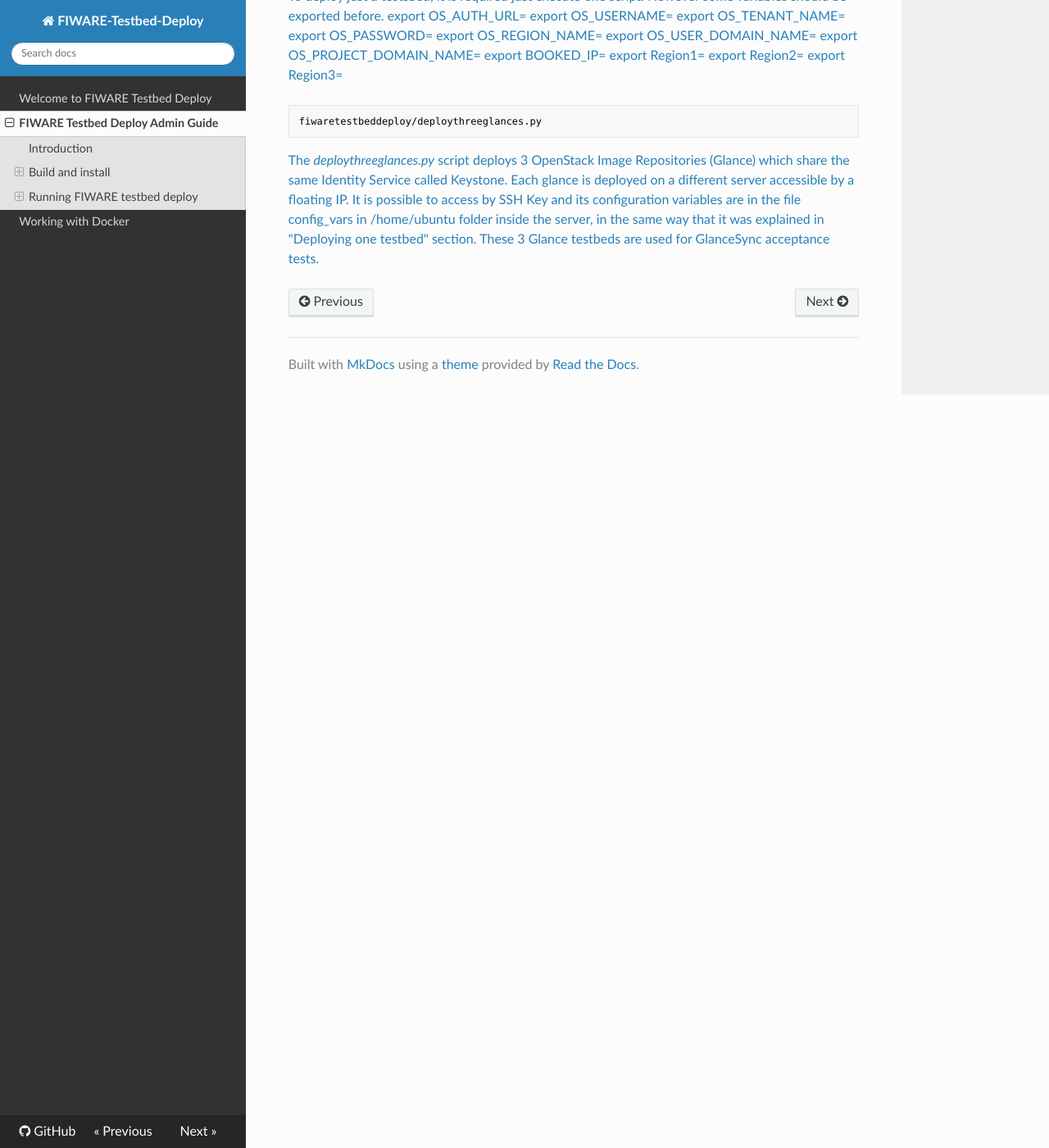
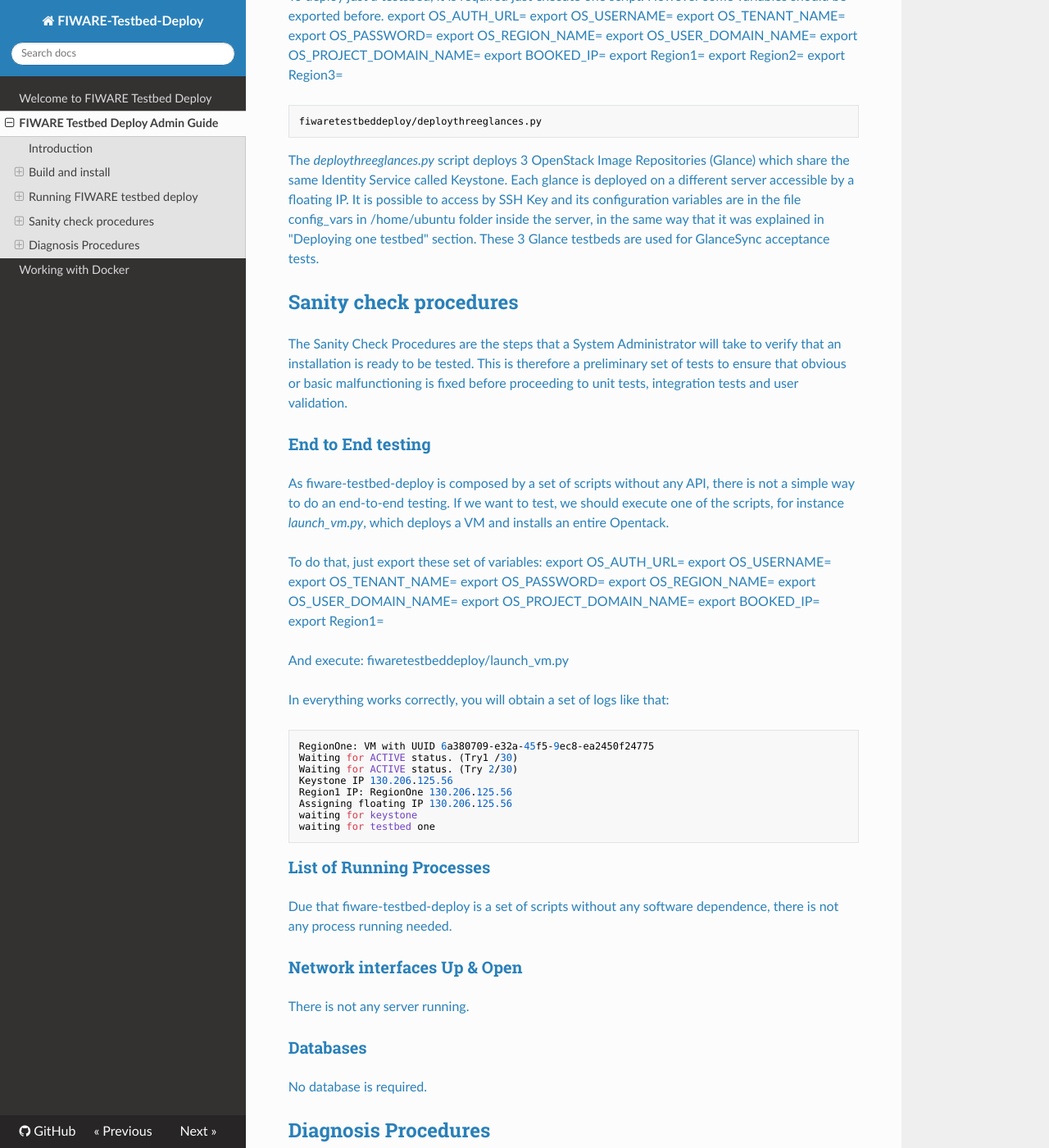
Before and after one commit to flopezag/fiware-testbed-deploy, an MkDocs documentation site: the page built from doc/admin.md, in a window 1280 px wide and 1400 px high, scrolled down 1928 px. Shown: the whole window at 82% size. Built offline with MkDocs 1.6.1, drawn with Linux system fonts in a browser that asks for light colours; nearby versions of some CDN libraries; comment, search, counter and statistics services are not loaded; old or Windows-style settings are respelled for this version of MkDocs; some of the changed text lies outside the part shown.

Commit message:
Including Installation Verification (Sanity Check)

```diff
--- a/doc/admin.md
+++ b/doc/admin.md
@@ -105,3 +105,84 @@
 It is possible to access by SSH Key and its configuration variables are in the file config_vars in
 /home/ubuntu folder inside the server, in the same way that it was explained in "Deploying one testbed"
 section. These 3 Glance testbeds are used for GlanceSync acceptance tests.
+
+## Sanity check procedures
+
+The Sanity Check Procedures are the steps that a System Administrator
+will take to verify that an installation is ready to be tested. This is
+therefore a preliminary set of tests to ensure that obvious or basic
+malfunctioning is fixed before proceeding to unit tests, integration
+tests and user validation.
+
+### End to End testing
+
+As fiware-testbed-deploy is composed by a set of scripts without any API, there
+is not a simple way to do an end-to-end testing. If we want to test, we should execute
+one of the scripts, for instance *launch_vm.py*, which deploys a VM and installs an entire
+Opentack.
+
+To do that, just export these set of variables:
+    export OS_AUTH_URL=<the authentication URL for the keystone in the Cloud>
+    export OS_USERNAME=<a user with an account in the Cloud>
+    export OS_TENANT_NAME=<a project name from the account in the Cloud>
+    export OS_PASSWORD=<the password for an account in the Cloud>
+    export OS_REGION_NAME=<the region name>
+    export OS_USER_DOMAIN_NAME=<OpenStack user domain name>
+    export OS_PROJECT_DOMAIN_NAME=<OpenStack project domain name>
+    export BOOKED_IP=<a booked IP in your Cloud infrastructure to deploy the VM>
+    export Region1=<the name for the region of the Cloud to be deployed>
+
+And execute:
+    fiwaretestbeddeploy/launch_vm.py
+
+In everything works correctly, you will obtain a set of logs like that:
+
+    RegionOne: VM with UUID 6a380709-e32a-45f5-9ec8-ea2450f24775
+    Waiting for ACTIVE status. (Try1 /30)
+    Waiting for ACTIVE status. (Try 2/30)
+    Keystone IP 130.206.125.56
+    Region1 IP: RegionOne 130.206.125.56
+    Assigning floating IP 130.206.125.56
+    waiting for keystone
+    waiting for testbed one
+
+### List of Running Processes
+
+Due that fiware-testbed-deploy is a set of scripts without any software dependence, there is not any process running needed.
+
+### Network interfaces Up & Open
+
+There is not any server running.
+
+### Databases
+
+No database is required.
+
+## Diagnosis Procedures
+
+The Diagnosis Procedures are the first steps that a System Administrator
+will take to locate the source of an error in a GE. Once the nature of
+the error is identified with these tests, the system admin will very
+often have to resort to more concrete and specific testing to pinpoint
+the exact point of error and a possible solution. Such specific testing
+is out of the scope of this section.
+
+### Resource availability
+
+The resource availability in the node should be at least 2Gb of RAM and
+8GB of Hard disk in order to prevent enabler’s bad performance in both
+nodes. This means that bellow these thresholds the enabler is likely to
+experience problems or bad performance.
+
+###  Remote Service Access
+
+There is not a remote service access for the component.
+
+### Resource consumption
+
+No issues related to resources consumption have been detected.
+
+
+### I/O flows
+
+No applied.
```
